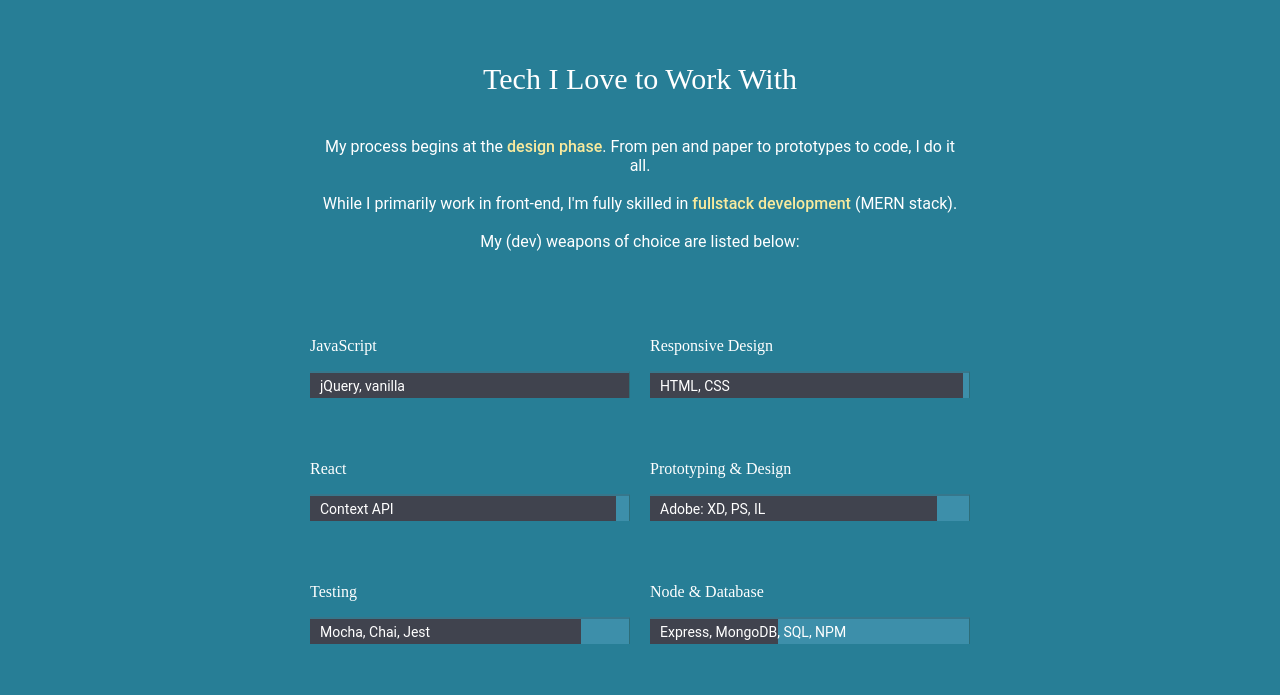
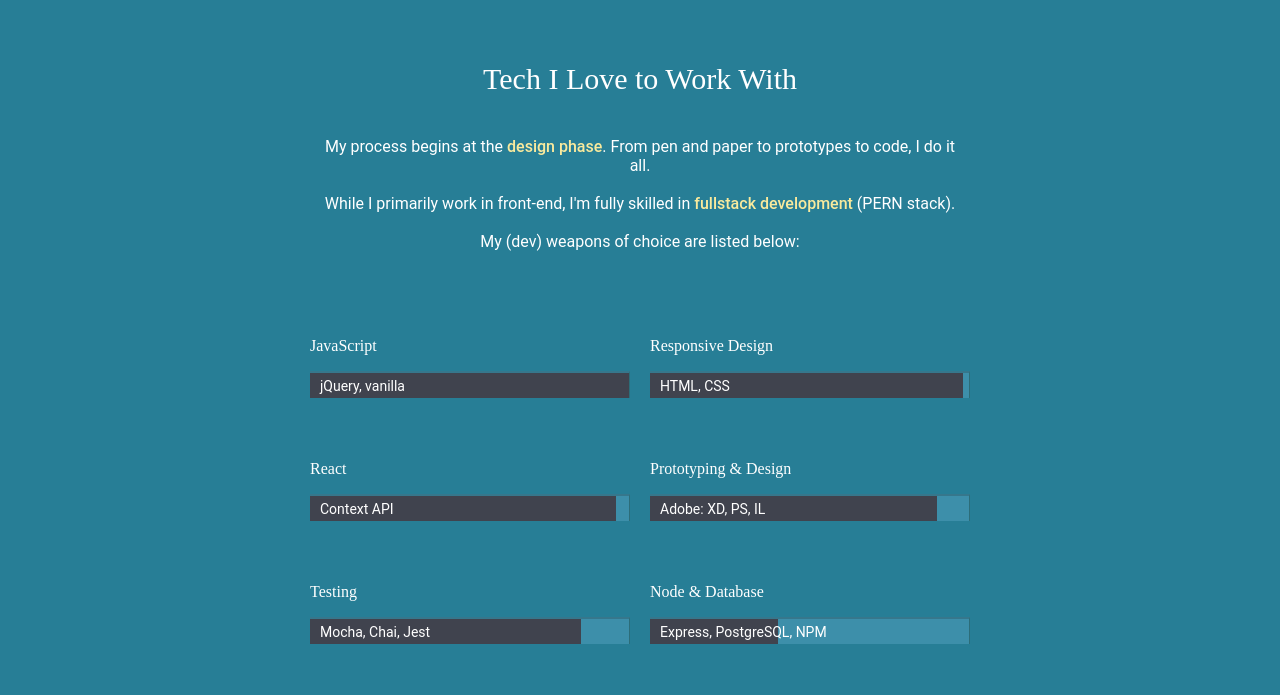
Before and after one commit to robinsonk/portfolio-2019, a React (Create React App) app: page / in a window 1280 px wide. Shown: the part 1700-2395 px from the top of the page. Built offline with nearby package versions, Linux system fonts and the light colour scheme.

Commit message:
updated stack description

```diff
--- a/src/Components/Sliders/Sliders.js
+++ b/src/Components/Sliders/Sliders.js
@@ -34,7 +34,7 @@ class Sliders extends Component {
                 {
                     tech: 'Node & Database',
                     progress: { height: '100%', width: '40%'},
-                    extras: 'Express, MongoDB, SQL, NPM',
+                    extras: 'Express, PostgreSQL, NPM',
                 },
             ]
         };
@@ -45,7 +45,7 @@ class Sliders extends Component {
                 <h2 className="slider-header">Tech I Love to Work With</h2>
                 <p className="slider-content">
                     My process begins at the <span className="highlight1">design phase</span>. From pen and paper to prototypes to code, I do it all.<br/><br />
-                    While I primarily work in front-end, I'm fully skilled in <span className="highlight1">fullstack development</span> (MERN stack).<br /><br />
+                    While I primarily work in front-end, I'm fully skilled in <span className="highlight1">fullstack development</span> (PERN stack).<br /><br />
                     My (dev) weapons of choice are listed below:
                 </p>
                 <div className="sizing">
```
